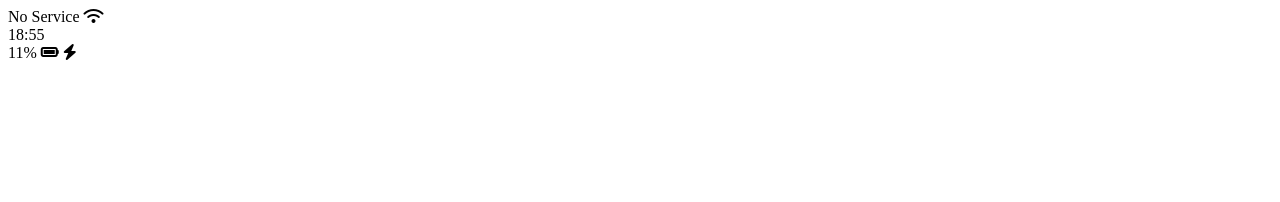
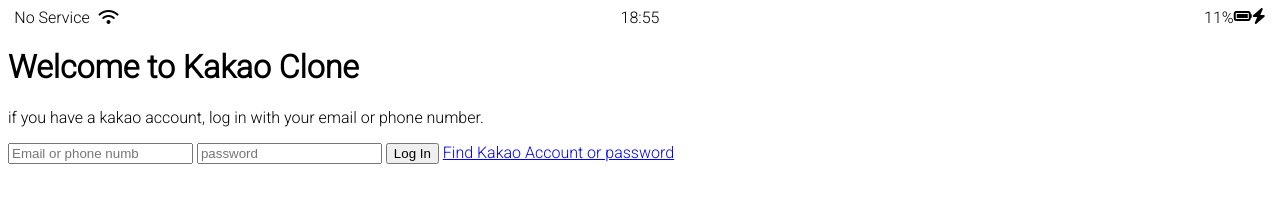
Before and after one commit to ehdtjspc/kokoa-clone-2022, a plain HTML site: page index.html in a window 1280 px wide. Drawn offline with Linux system fonts and the light colour scheme; a web font is replaced by a local one.

Commit message:
Update index.html

```diff
--- /dev/null
+++ b/css/styles.css
@@ -0,0 +1,23 @@
+@import url('https://fonts.googleapis.com/css2?family=Alumni+Sans+Inline+One&family=Roboto:wght@300&display=swap');
+body {
+    font-family: 'Alumni Sans Inline One', cursive;
+    font-family: 'Roboto', sans-serif;
+}
+.status-bar{
+    display: flex;
+    justify-content: center;
+}
+.status-bar__column{
+    width: 33%;
+}
+.status-bar__column:first-child span {
+    margin-right: 5px;
+}
+.status-bar__column:nth-child(2){
+    display: flex;
+    justify-content: center;
+}
+.status-bar__column:last-child{
+    display: flex;
+    justify-content:flex-end;
+}
--- a/index.html
+++ b/index.html
@@ -1,25 +1,41 @@
 <!DOCTYPE html>
-<html lang="en">
+<html lang="Kr">
 <head>
+    <link rel="stylesheet" href="css/styles.css" />
+
+
     <meta charset="UTF-8">
-    <meta http-equiv="X-UA-Compatible" content="IE=edge">
     <meta name="viewport" content="width=device-width, initial-scale=1.0">
-    <title>welcom to koko</title>
+    <title>welcome to KakaoClone</title>
 </head>
 <body>
     <div class="status-bar">
-        <div class="status-bar-column">
+        <div class="status-bar__column">
             <span>No Service</span>
             <i class="fa-solid fa-wifi"></i>
                           </div>
-        <div class="status-bar-column">
+        <div class="status-bar__column">
             <span>18:55</span>
         </div>
-        <div class="status-bar-column">
+        <div class="status-bar__column">
             <span>11%</span>
             <i class="fas fa-battery-full"></i>
             <i class="fas fa-bolt"></i>
                 </div>
+            </div>
+
+                <header class="welcome-header">
+                    <h1 class="welcome-header__title">Welcome to Kakao Clone</h1>
+                    <p class="welcome-header__text">if you have a kakao account, log in with your email or phone number. </p>
+                </header>
+                <form id="login-form">
+                    <input type="text" placeholder="Email or phone numb" />
+                    <input type="password" placeholder="password" />
+                    <input type="submit" value="Log In" />
+                    <a href="#">Find Kakao Account or password</a>
+
+                </form>
+
       <script src="https://kit.fontawesome.com/044a9d2dca.js" crossorigin="anonymous">
       </script>
 </body>
```
